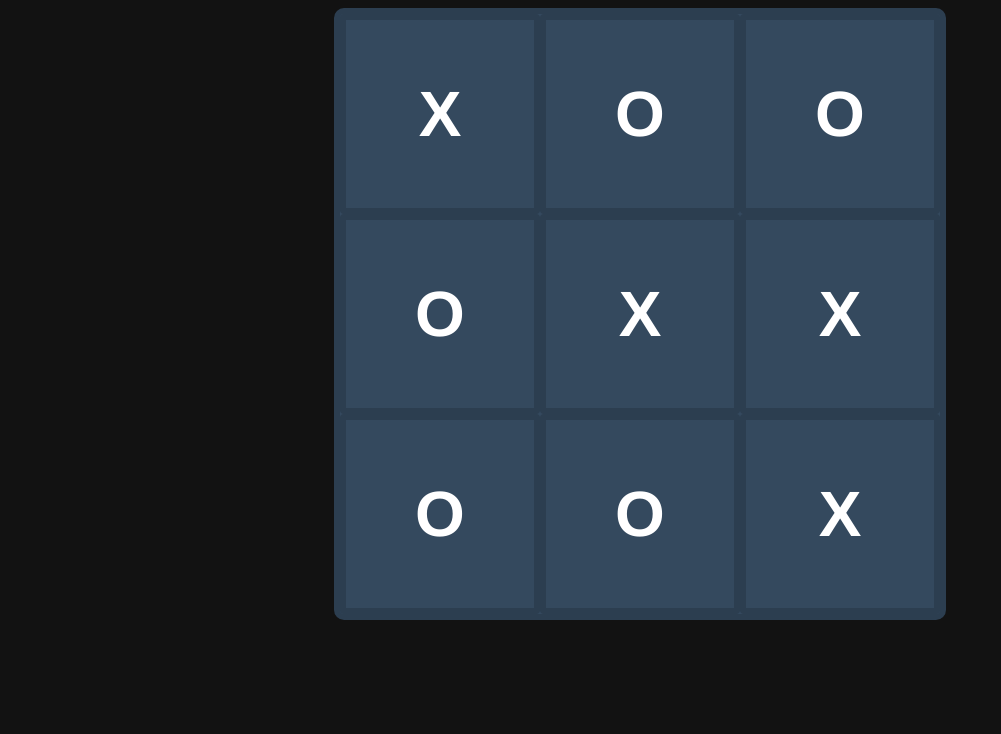
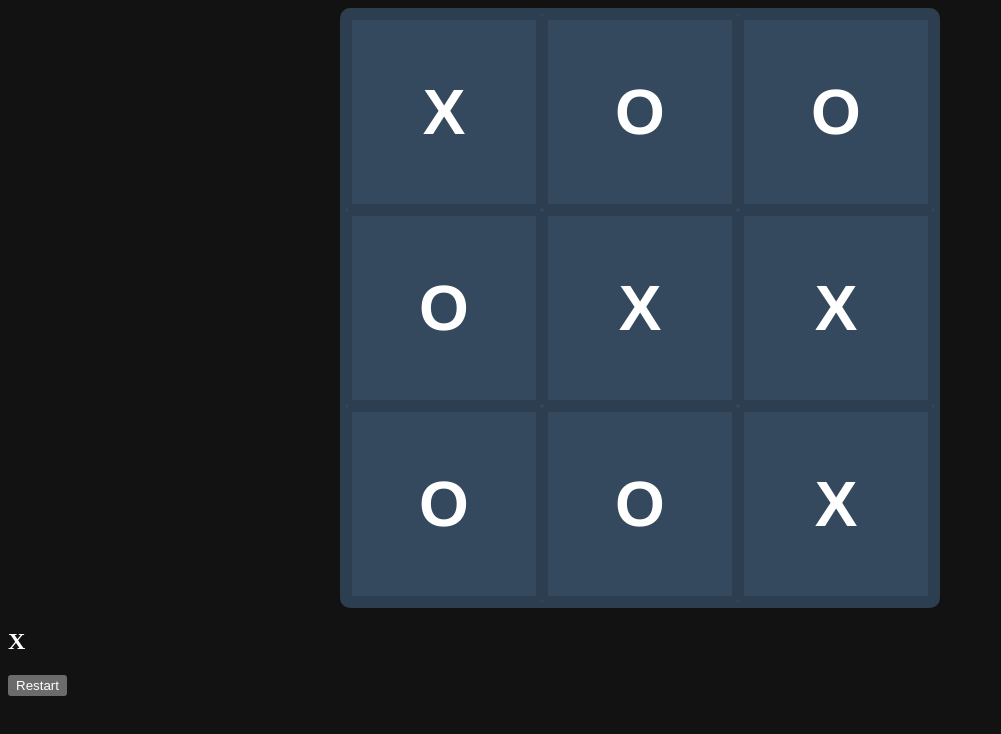
Before and after one commit to Code-Institute-Submissions/terni-lapilli--toe, a plain HTML site: page index.html in a window 1280 px wide. Shown: the whole page, without its empty margins (0-1001 px from the left). Drawn offline with Linux system fonts and the light colour scheme.

```diff
--- a/assets/styles/core.css
+++ b/assets/styles/core.css
@@ -18,7 +18,13 @@
 
 body {}
 
+body * {
+	box-sizing: border-box;
+}
+
 @layer compose {
+
+
 
 	@layer compose.ia {
 
@@ -72,15 +78,16 @@
 				https://set.studio/relative-rounded-corners/
 			*/
 			.outer-border {
-				--border-size: var( --radius-space );
-				background-color: var( --surface-center );
-				border: var(--border-size) var( --edge-color ) solid;
+				--edge-space: var( --radius-space );
+				background-color: var( --surface-color );
+				border: var( --edge-space ) var( --edge-color ) solid;
 				border-radius: calc( var( --radius-inner ) + var( --radius-space ) );
+				/* box-shadow: ; */
 			}
 
 			.inner-border {
-				--border-size: var( --radius-space );
-				border: var(--border-size) var( --edge-color ) solid;
+				--edge-space: var( --radius-space );
+				border: var(--edge-space ) var( --edge-color ) solid;
 				border-radius:  var( --radius-inner ) ;
 			}
 
@@ -111,8 +118,8 @@
 			block-size: var( --grid-dimension );
 			display: grid;
 			grid-template:
-				repeat(var( --grid-size-index ), minmax( var( --grid-min, 100px ) , 1fr ) ) /
-				repeat(var( --grid-size-index ),  minmax( var( --grid-min, 100px ) , 1fr ) );
+				repeat( var( --grid-size-index ) , minmax( var( --grid-min, 100px ) , 1fr ) ) /
+				repeat( var( --grid-size-index ) ,  minmax( var( --grid-min, 100px ) , 1fr ) );
 			inline-size: var( --grid-dimension );
 			margin: 0 auto;
 		}
--- a/index.html
+++ b/index.html
@@ -14,15 +14,12 @@
         <meta name="version" content="0.0.2">
         <meta name="color-scheme" content="dark">
         <meta
-            name="keywords"
-            content="Fowler,Charles,Clients,Designer,Web Designer,Developer,Software, Web
-            Devekoper,Frontend Developer,Code Institute,HTML,CSS,Modern CSS">
-            <meta name="description" content="The Digital Folio is a portfolio template site that could be
-            used to showcase the work and clients of myself, Charles J Fowler (aka CJ) as a web developer and
-            UX advisor. The site will be focused on promoting the past and current client projects, like Love Running and Codes Coffeehouse
-            as examples of potential services rendered. This site showcases the potential for hosting references to other hosted projects and
-            deliverables. This is a first version (v1.0.beta) proof of concept, project site for Code Institute's Diploma of Software Development">
+									name="keywords"
+									content="Fowler,Charles,Clients,Designer,Web Designer,Developer,Software, Web
+									Developer,Frontend Developer,Code Institute,HTML,CSS,Modern CSS">
+        <meta name="description" content="...">
         <meta name="viewport" content="width=device-width, initial-scale=1.0">
+				<!--See [DoneLog: Placing CSS above headertag](_documentation\done.md#4.3)-->
 
         <link type="text/css" href="assets/styles/core.css" rel="stylesheet" >
 
@@ -31,45 +28,68 @@
            Welcome 3 Grains and Toe. Game Pad &amp; Home.
         </title>
     </head>
-    <body id="landing">
+    <body id="game-pad">
 		<header>
 			<nav>
 			</nav>
 		</header>
-		<!-- https://codepen.io/shammadahmed/pen/JOWEGW -->
-		<main>
-			<div class=" [ game-board ] | [ outer-border ] | [ surface ] ">
-				<div class=" [ box ] | [ inner-border ]  | [ txt ] "
-						data-cell="1" data-state="true" data-value="X" data-row="A" data-col="1" data-coord="A1"
-						onclick="" onchange="">X</div>
-				<div class=" [ box ] | [ inner-border ]  | [ txt ] "
-						data-cell="4" data-state="true" data-value="O" data-row="A" data-col="2" data-coord="A2"
-						onclick="" onchange="">O</div>
-				<div class=" [ box ] | [ inner-border ]  | [ txt ] "
-						data-cell="7" data-state="true" data-value="O" data-row="A" data-col="3" data-coord="A3"
-						onclick="" onchange="">O</div>
-				<div class=" [ box ] | [ inner-border ]  | [ txt ] "
-						data-cell="2" data-state="true" data-value="O" data-row="B" data-col="1" data-coord="B1"
-						onclick="" onchange="">O</div>
-				<div class=" [ box ] | [ inner-border ]  | [ txt ] "
-						data-cell="5" data-state="true" data-value="X" data-row="B" data-col="2" data-coord="B2"
-						onclick="" onchange="">X</div>
-				<div class=" [ box ] | [ inner-border ]  | [ txt ] "
-						data-cell="8" data-state="true" data-value="X" data-row="B" data-col="3" data-coord="B3"
-						onclick="" onchange="">X</div>
-				<div class=" [ box ] | [ inner-border ]  | [ txt ] "
-						data-cell="3" data-state="true" data-value="O" data-row="C" data-col="1" data-coord="C1"
-						onclick="" onchange="">O</div>
-				<div class=" [ box ] | [ inner-border ]  | [ txt ] "
-						data-cell="6" data-state="true" data-value="O" data-row="C" data-col="2" data-coord="C2"
-						onclick="" onchange="">O</div>
-				<div class=" [ box ] | [ inner-border ]  | [ txt ] "
-						data-cell="9" data-state="true" data-value="X" data-row="C" data-col="3" data-coord="C3"
-						onclick="" onchange="">X</div>
+		<!--Hammad Ahmed (https://codepen.io/shammadahmed)  "Tic Tac Toe game layout with CSS Grid"
+					Last Accessed: 2023-03-03
+					URL: https://codepen.io/shammadahmed/pen/JOWEGW
+					Source Code used as a foundational starter code and ...
+					then adapeted for suit personal means.
+					Full Attribution to the original author/developer for initial ideation & design/UI pattern..
+					Adaptations as:
+					- Adding data-* attributes (-cell, -state, -value, -row, -col, -coord)
+					- Expanding of classnames as these were refactored
+		-->
+		<main id="tic-tac-toe">
+			<div id="board" class=" [ game-board ] | [ outer-border ] | [ surface ] ">
+				<div id="A1" class=" [ box ] | [ inner-border ]  | [ txt ] "
+						data-cell="1" data-state="true" data-value="X"
+						data-row="A" data-col="1" data-coord="A1"
+						onclick="">X</div>
+				<div id="A2" class=" [ box ] | [ inner-border ]  | [ txt ] "
+						data-cell="4" data-state="true" data-value="O"
+						data-row="A" data-col="2" data-coord="A2"
+						onclick="">O</div>
+				<div id="A3" class=" [ box ] | [ inner-border ]  | [ txt ] "
+						data-cell="7" data-state="true" data-value="O"
+						 data-row="A" data-col="3" data-coord="A3"
+						onclick="">O</div>
+				<div id="B1" class=" [ box ] | [ inner-border ]  | [ txt ] "
+						data-cell="2" data-state="true" data-value="O"
+						data-row="B" data-col="1" data-coord="B1"
+						onclick="">O</div>
+				<div id="B2" class=" [ box ] | [ inner-border ]  | [ txt ] "
+						data-cell="5" data-state="true" data-value="X"
+						data-row="B" data-col="2" data-coord="B2"
+						onclick="">X</div>
+				<div id="B3" class=" [ box ] | [ inner-border ]  | [ txt ] "
+						data-cell="8" data-state="true" data-value="X"
+						data-row="B" data-col="3" data-coord="B3"
+						onclick="">X</div>
+				<div id="C1" class=" [ box ] | [ inner-border ]  | [ txt ] "
+						data-cell="3" data-state="true" data-value="O"
+						data-row="C" data-col="1" data-coord="C1"
+						onclick="">O</div>
+				<div id="C2" class=" [ box ] | [ inner-border ]  | [ txt ] "
+						data-cell="6" data-state="true" data-value="O"
+						data-row="C" data-col="2" data-coord="C2"
+						onclick="">O</div>
+				<div id="C3" class=" [ box ] | [ inner-border ]  | [ txt ] "
+						data-cell="9" data-state="true" data-value="X"
+						data-row="C" data-col="3" data-coord="C3"
+						onclick="">X</div>
 			</div>
+			<h2 id="statusText">X</h2>
+			<button id="restart" type="button">Restart</button>
 			</main>
 		<footer>
-
 		</footer>
+		<!--See [DoneLog: Placeing JS above bodytag](_documentation\done.md#4.7)-->
+		<script type="text/JavaScript" src="lib/init.js" >
+			debbuger;
+		</script>
 	</body>
 </html>
```
Also changed, not shown: lib/init.js, 4 other files.
